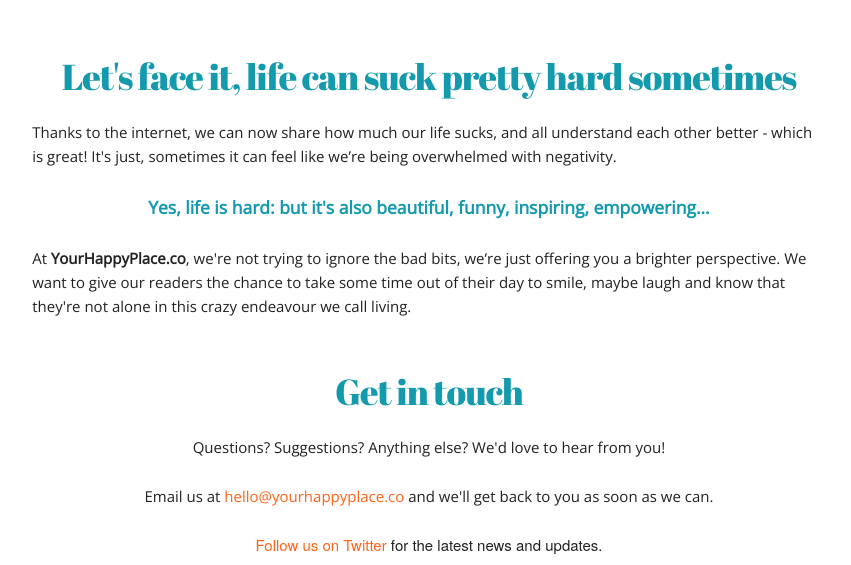
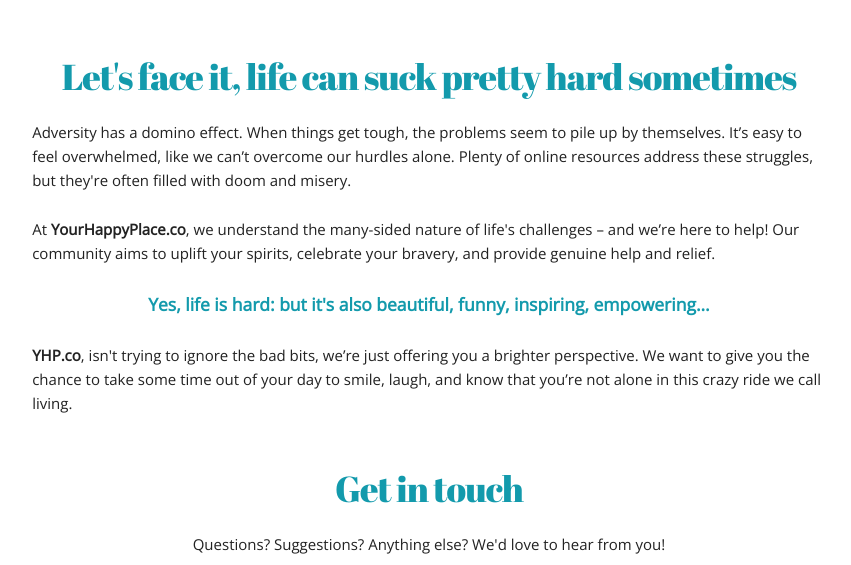
Before and after one commit to curious-toad/yourhappyplace, a plain HTML site: page index.html in a window 1280 px wide. Shown: the part 802-1367 px from the top of the page, without its empty margins (211-1062 px from the left). Drawn offline with nearby package versions, Linux system fonts and the light colour scheme; some packages are replaced by stand-ins of ours; a script that the page names is missing.

Commit message:
Content change

```diff
--- a/index.html
+++ b/index.html
@@ -95,9 +95,11 @@
 		<div class="row">
 			<div class="ten columns offset-by-one" style="margin-top: 25px">
 				<h3>Let's face it, life can suck pretty hard sometimes</h3>
-				<p>Thanks to the internet, we can now share how much our life sucks, and all understand each other better - which is great! It's just, sometimes it can feel like we’re being overwhelmed with negativity.</p>
+				<p>Adversity has a domino effect. When things get tough, the problems seem to pile up by themselves. It’s easy to feel overwhelmed, like we can’t overcome our hurdles alone. Plenty of online resources address these struggles, but they're often filled with doom and misery.
+</p>
+				<p>At <strong>YourHappyPlace.co</strong>, we understand the many-sided nature of life's challenges – and we’re here to help! Our community aims to uplift your spirits, celebrate your bravery, and provide genuine help and relief.</p>
 				<p class="intro">Yes, life is hard: but it's also beautiful, funny, inspiring, empowering...</p>
-				<p>At <strong>YourHappyPlace.co</strong>, we're not trying to ignore the bad bits, we’re just offering you a brighter perspective. We want to give our readers the chance to take some time out of their day to smile, maybe laugh and know that they're not alone in this crazy endeavour we call living.</p>
+				<p> <strong>YHP.co</strong>, isn't trying to ignore the bad bits, we’re just offering you a brighter perspective. We want to give you the chance to take some time out of your day to smile, laugh, and know that you’re not alone in this crazy ride we call living.</p>
 			</div>
 		</div>
 	</div>
```
